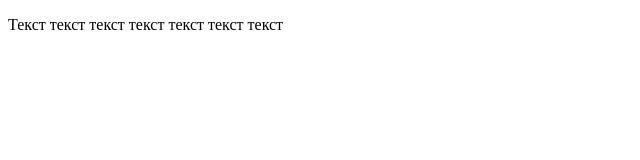
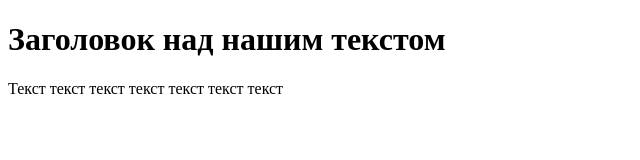
Before and after one commit to kzhurauliou/Git-Start, a plain HTML site: page test.html in a window 1280 px wide. Shown: the whole page, without its empty margins (0-640 px from the left). Drawn offline with Linux system fonts and the light colour scheme.

Commit message:
test.html changed

```diff
--- a/test.html
+++ b/test.html
@@ -2,9 +2,10 @@
 
 <html>
     <head>
-        <title>Заголовок нашей страницы</title>
+        <title>Название нашего сайта</title>
     </head>
     <body>
+        <h1>Заголовок над нашим текстом</h1>
         <p>Текст текст текст текст текст текст текст</p>
     </body>
 </html>
```
